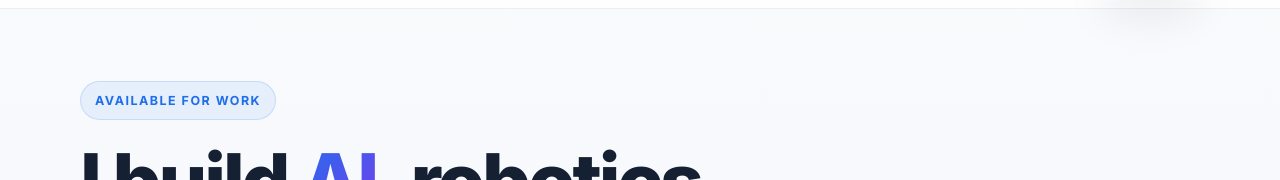
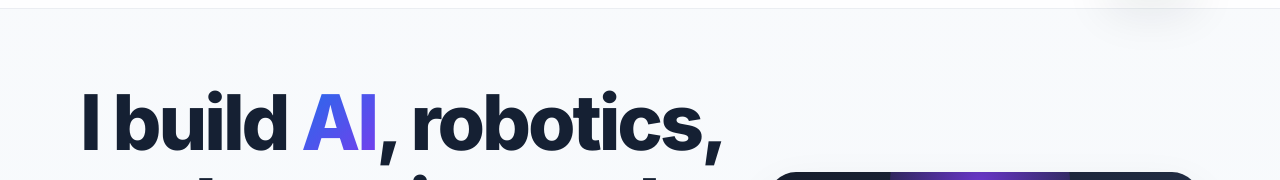
Before and after one commit to Mr-real1/Mr-real1.github.io, a plain HTML site: page index.html in a window 1280 px wide. Shown: the part 64-244 px from the top of the page. Drawn offline with Linux system fonts and the light colour scheme.

Commit message:
Add files via upload

```diff
--- a/index.html
+++ b/index.html
@@ -649,7 +649,6 @@
     <section class="hero">
       <div class="container hero-grid">
         <div>
-          <div class="eyebrow">Available for work</div>
           <h1>I build <span class="gradient-text">AI</span>, robotics, and creative tech experiences.</h1>
           <p>
             I’m Ramadan Osmail, a tech-focused creator exploring automation, AI systems, robotics, and digital storytelling.
```
